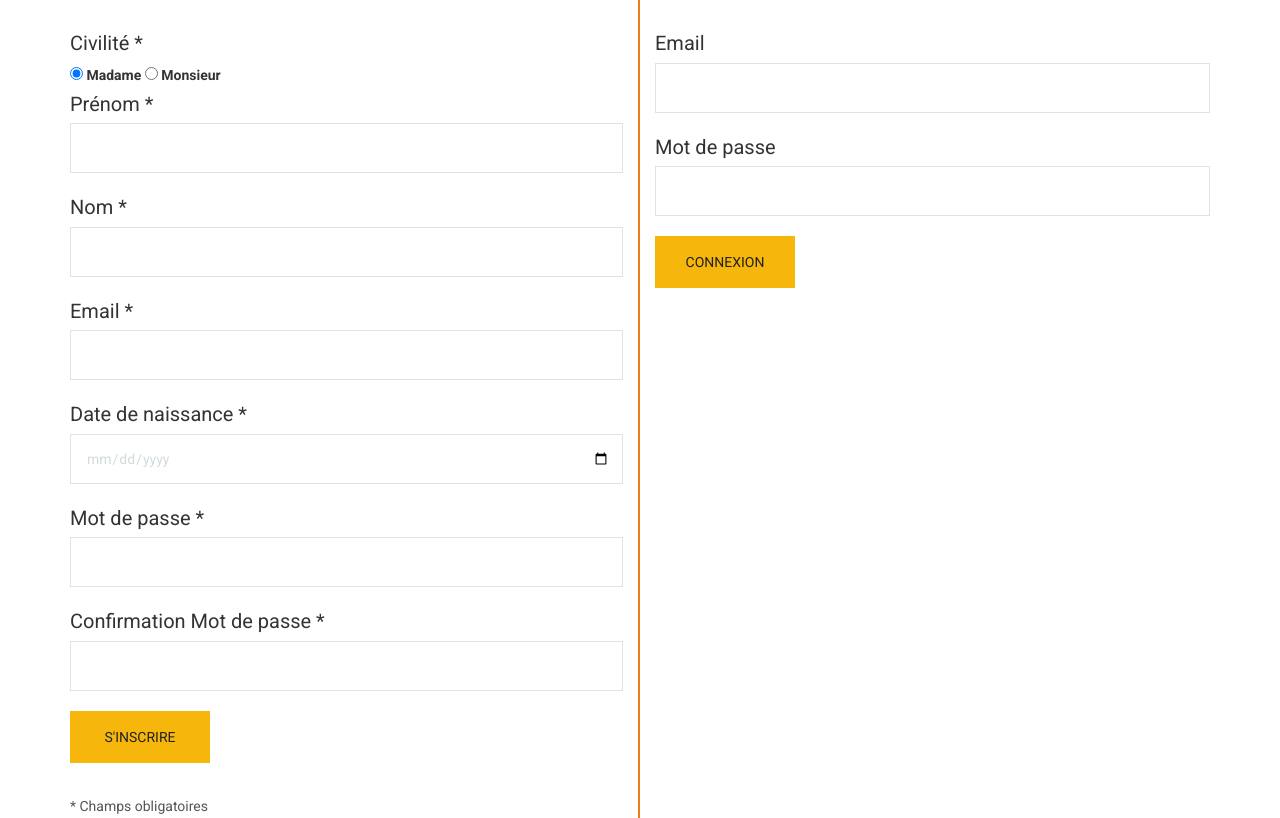
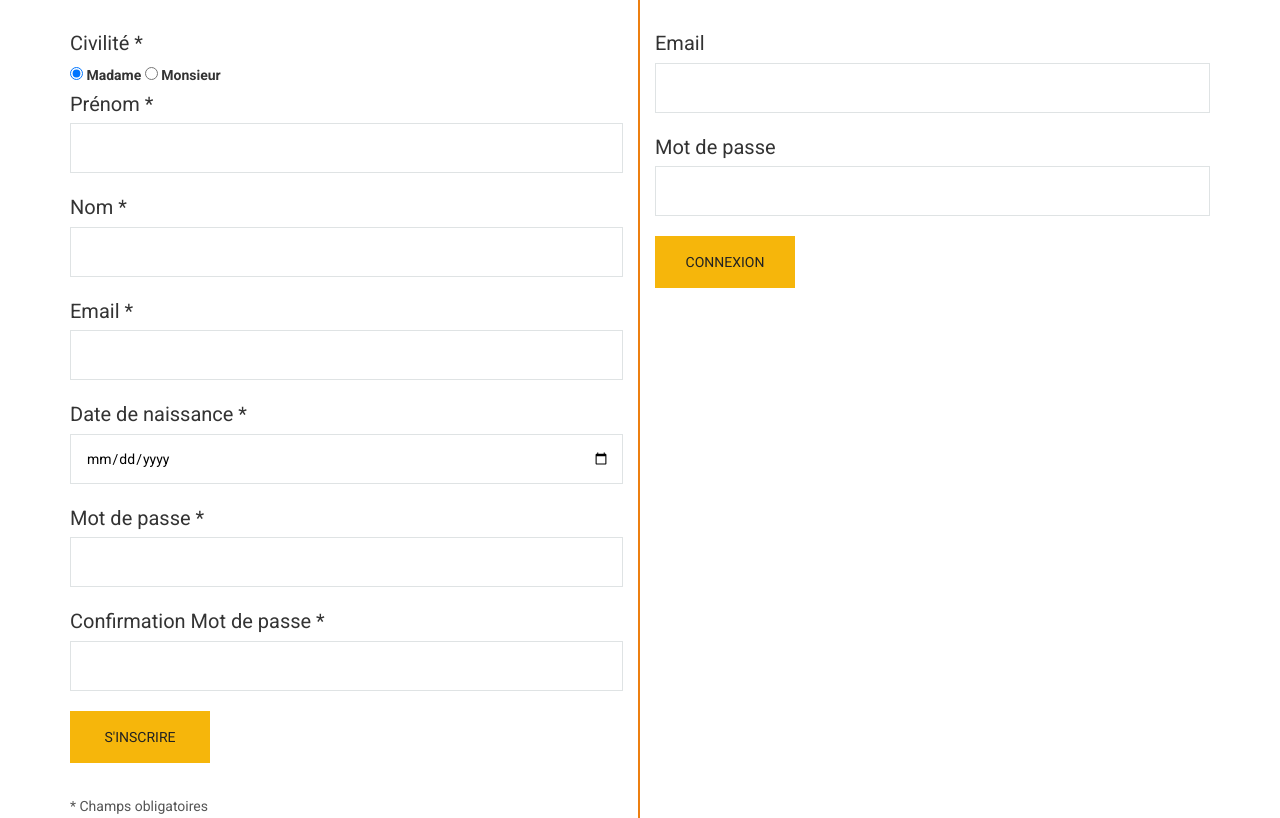
Before and after one commit to antoine5600/ProjetWeb, a PHP site: page /inscription.php in a window 1280 px wide. Shown: the part 207-1025 px from the top of the page. Run offline with PHP 8.4, Linux system fonts and the light colour scheme; some libraries are stand-ins or nearby versions.

Commit message:
couleur text inscription

```diff
--- a/css/style.css
+++ b/css/style.css
@@ -1922,13 +1922,13 @@ a:focus, a:hover, .btn:focus, .btn:hover, button:focus, button:hover {
   padding-left: 20px;
 }
 .not_found_area .search_error input.placeholder {
-  color: #d3dadf;
+  color: #000000;
 }
 .not_found_area .search_error input:-moz-placeholder {
-  color: #d3dadf;
+  color: #000000;
 }
 .not_found_area .search_error input::-webkit-input-placeholder {
-  color: #d3dadf;
+  color: #000000;
 }
 .not_found_area .search_error a {
   line-height: 50px;
@@ -1936,7 +1936,7 @@ a:focus, a:hover, .btn:focus, .btn:hover, button:focus, button:hover {
   right: 0px;
   bottom: 0px;
   width: 50px;
-  color: #d3dadf;
+  color: #000000;
 }
 .not_found_area .search_error:hover a, .not_found_area .search_error:focus a {
   background: #f6b60b;
@@ -2012,13 +2012,13 @@ a:focus, a:hover, .btn:focus, .btn:hover, button:focus, button:hover {
   margin-bottom: 20px;
 }
 .all_contact_info .contact_row .send_message .contact_box .input_box.placeholder {
-  color: #d3dadf;
+  color: #000000;
 }
 .all_contact_info .contact_row .send_message .contact_box .input_box:-moz-placeholder {
-  color: #d3dadf;
+  color: #000000;
 }
 .all_contact_info .contact_row .send_message .contact_box .input_box::-webkit-input-placeholder {
-  color: #d3dadf;
+  color: #000000;
 }
 .all_contact_info .contact_row .send_message .contact_box textarea {
   height: 120px !important;
@@ -2683,9 +2683,8 @@ a:focus, a:hover, .btn:focus, .btn:hover, button:focus, button:hover {
   border-right: 2px solid #ED7F10;
 }
 
-.actif{
-  color:red;
-}
-
+#colortext{
+  color:black;
+}
 
 /*# sourceMappingURL=style.css.map */
--- a/inscription.php
+++ b/inscription.php
@@ -23,17 +23,17 @@
                             <input type="radio" id="title_2" name="dwfrm_profile_customer_title" value="2" />
                             <label class="civil" for="title_2">Monsieur</label><br />
                         <label class="main-label" for="bday">Prénom *</label>
-                            <input type="text" class="form-control input_box" name="username" value="<?php echo $username; ?>" >
+                            <input type="text" style="color:black;" class="form-control input_box" name="username" value="<?php echo $username; ?>" >
                         <label class="main-label" for="bday">Nom *</label>
-                            <input type="text" class="form-control input_box">
+                            <input type="text" style="color:black;" class="form-control input_box">
                         <label class="main-label" for="bday">Email *</label>
-                            <input type="text" class="form-control input_box" name="email" value="<?php echo $email; ?>">
+                            <input type="text" style="color:black;" class="form-control input_box" name="email" value="<?php echo $email; ?>">
                         <label class="main-label" for="bday">Date de naissance *</label>
-                            <input type="date" class="form-control input_box" id="bday" name="bday">
+                            <input type="date" style="color:black;" class="form-control input_box" id="bday" name="bday">
                         <label class="main-label" for="bday">Mot de passe *</label>
-                            <input type="password" class="form-control input_box" name="password_1">
+                            <input type="password" style="color:black;" class="form-control input_box" name="password_1">
                         <label class="main-label" for="bday">Confirmation Mot de passe *</label>
-                            <input type="password" class="form-control input_box" type="password" name="password_2">
+                            <input type="password" style="color:black;" class="form-control input_box" type="password" name="password_2">
                         <button type="submit" class="btn btn-default" name="reg_user">S'inscrire</button>
                         <p>* Champs obligatoires</p>
                     </form>
@@ -44,9 +44,9 @@
                     <form method="post" action="inscription.php" class="form-inline contact_box">
                         <?php include('errors_log.php'); ?>
                     <label class="main-label" for="bday">Email</label>
-                        <input type="text" name="username" class="form-control input_box" value="">
+                        <input type="text" style="color:black;" name="username" class="form-control input_box" value="">
                             <label class="main-label" for="bday">Mot de passe</label>
-                        <input type="password" name="password"class="form-control input_box">
+                        <input type="password" style="color:black;" name="password"class="form-control input_box">
                         <button type="submit" class="btn btn-default" name="login_user">Connexion</button>
                     </form>
                 </div>
```
